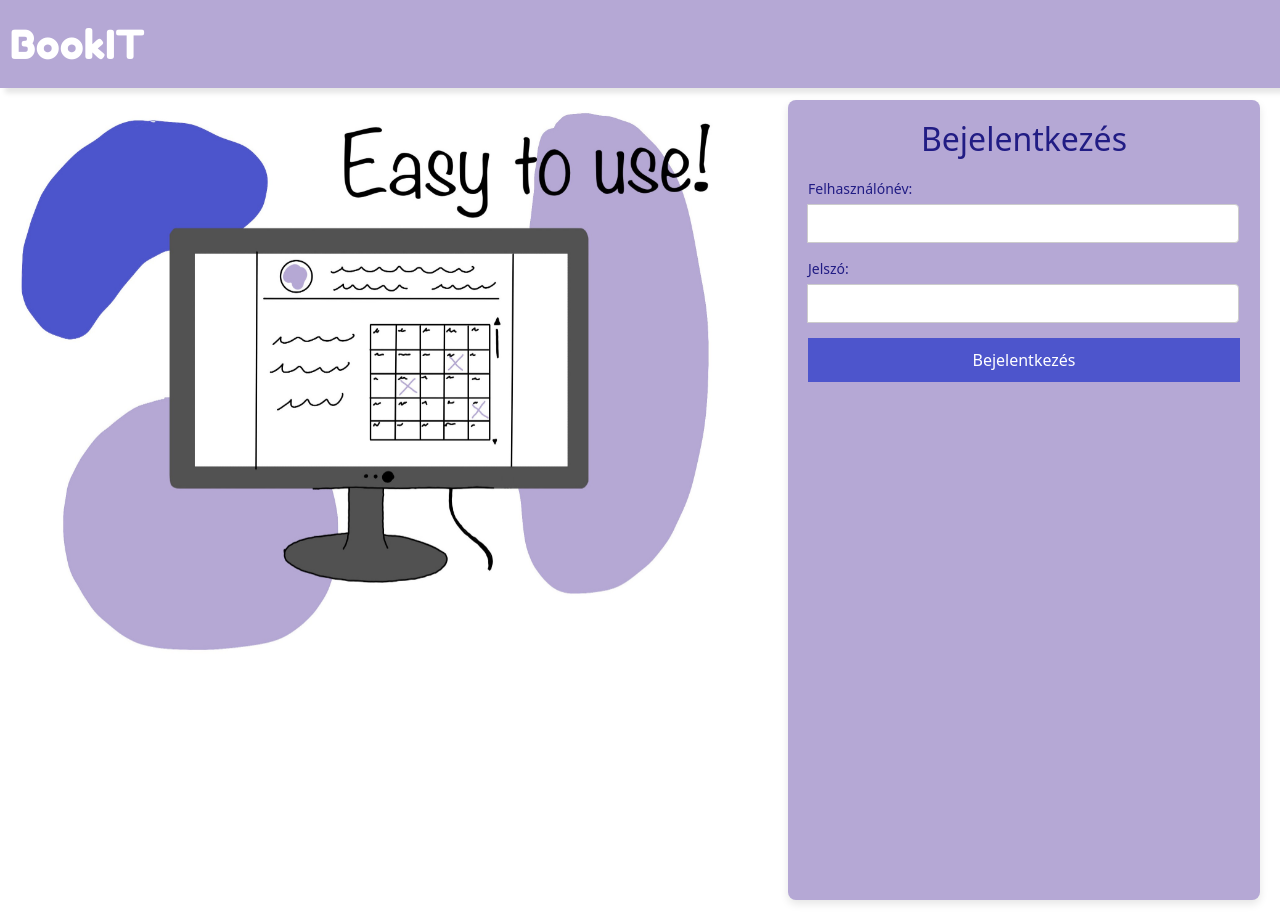
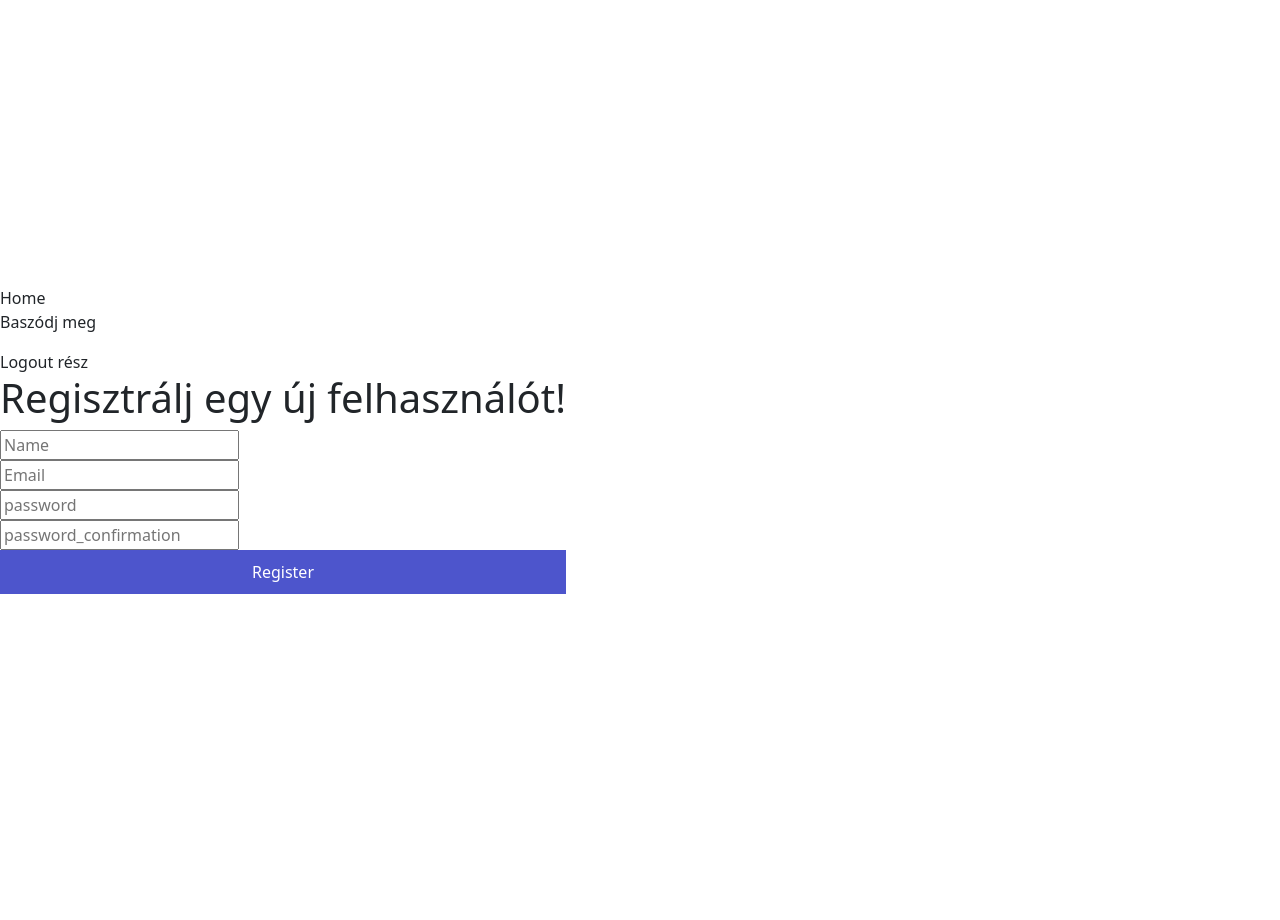
Before and after one commit to Booking-BA-BO/frontend, a React (Vite) app: page /register in a window 1280 px wide. After the commit the page ends 800 px from the top, so only its background shows below. Built offline with nearby package versions, Linux system fonts and the light colour scheme.

Commit message:
Regisztracio autentikálással

```diff
--- a/src/App.jsx
+++ b/src/App.jsx
@@ -1,12 +1,32 @@
-/* import { useState } from 'react' */
-import './App.css'
-import Header from './components/Header'
-import Galery from './components/Galery'
-import Login from './components/Login'
+import "./App.css";
+import { BrowserRouter, Routes, Route } from "react-router-dom";
+
+/* import Header from "./components/Header";
+import Galery from "./components/Galery";
+import Login from "./components/Login"; */
+import Home from "./pages/Home";
+import Layout from "./pages/Layout";
+import Register from "./pages/Auth/Register";
+import Login from "./pages/Auth/Login";
+import { useContext } from "react";
+import { AppContext } from "./Context/AppContext";
 
 export default function App() {
+  const { user } = useContext(AppContext);
 
   return (
+    <BrowserRouter>
+      <Routes>
+        <Route path="/" element={<Layout />}>
+          <Route index element={user ? <Home /> : <Register />} />
+
+          <Route path="/register" element={<Register />} />
+          <Route path="/login" element={user ? <Home /> : <Login />} />
+        </Route>
+      </Routes>
+    </BrowserRouter>
+  );
+  /*   return (
     <>
       <Header/>
       <div className='loginsite'>
@@ -14,5 +34,5 @@ export default function App() {
         <Login/>
       </div>
     </>
-  )
+  ) */
 }
--- /dev/null
+++ b/src/Context/AppContext.jsx
@@ -0,0 +1,33 @@
+import { createContext, useEffect, useState } from "react";
+
+export const AppContext = createContext();
+
+export default function AppProvider({children}){
+    const [token, setToken] = useState(localStorage.getItem('token'));
+    const [user, setUser] = useState({});
+
+    async function getUser() {
+        const res = await fetch('/api/user', {
+            headers: {
+                Authorization: `Bearer ${token}`
+            }
+        })
+
+        const data = await res.json();
+
+        setUser(data);
+        /* console.log(data); */
+    }
+
+    useEffect(()=>{
+        if (token) {
+            getUser();
+        }
+    }, [token])
+
+    return(
+        <AppContext.Provider value={{ token, setToken, user }}>
+            {children}
+        </AppContext.Provider>
+    );
+}
--- a/src/main.jsx
+++ b/src/main.jsx
@@ -2,7 +2,12 @@ import ReactDOM from "react-dom/client";
 import './index.css'
 import App from './App.jsx'
 import 'bootstrap/dist/css/bootstrap.min.css';
+import AppProvider from "./Context/AppContext.jsx";
 
 ReactDOM.createRoot(document.getElementById('root')).render(
+
+  <AppProvider>
     <App />
+  </AppProvider>
+
 );
--- /dev/null
+++ b/src/pages/Auth/Login.jsx
@@ -0,0 +1,7 @@
+export default function Login() {
+    return(
+        <>
+            <h1>Login</h1>
+        </>
+    )
+}
--- /dev/null
+++ b/src/pages/Auth/Register.jsx
@@ -0,0 +1,63 @@
+import { useContext, useState } from "react";
+import { useNavigate } from "react-router-dom";
+import { AppContext } from "../../Context/AppContext";
+
+export default function Register() {
+
+    const {token, setToken} = useContext(AppContext);
+    const navigate = useNavigate();
+
+    const [formData, setFormData] = useState({
+        name: '',
+        email: '',
+        password: '',
+        password_confirmation: '',
+    });
+
+    const [errors, setErrors] = useState({})
+
+    async function handleRegister(e) {
+        e.preventDefault();
+        const res = await fetch('/api/register', {
+            method: "post",
+            body: JSON.stringify(formData),
+        });
+
+        const data = await res.json();
+
+        if (data.errors) {
+            setErrors(data.errors)
+        }else{
+            localStorage.setItem('token', data.token);
+            setToken(data.token);
+            navigate('/');
+            console.log(data);
+        }
+
+    }
+
+    return(
+        <>
+            <h1 className="title">Regisztrálj egy új felhasználót!</h1>
+            <form onSubmit={handleRegister} className="w-1/2 mx-auto space-y-6" action="">
+                <div>
+                    <input type="text" placeholder="Name" value={formData.name} onChange={(e) => setFormData({...formData, name: e.target.value})} />
+                    {errors.title && <p className="error">{errors.name[0]}</p>}
+                </div>
+                <div>
+                    <input type="text" placeholder="Email" value={formData.email} onChange={(e) => setFormData({...formData, email: e.target.value})}/>
+                    {errors.title && <p className="error">{errors.email[0]}</p>}
+                </div>
+                <div>
+                    <input type="password" placeholder="password" value={formData.password} onChange={(e) => setFormData({...formData, password: e.target.value})}/>
+                    {errors.title && <p className="error">{errors.password[0]}</p>}
+                </div>
+                <div>
+                    <input type="password" placeholder="password_confirmation" value={formData.password_confirmation} onChange={(e) => setFormData({...formData, password_confirmation: e.target.value})}/>
+                </div>
+
+                <button className="primary-btn">Register</button>
+            </form>
+        </>
+    );
+}
--- /dev/null
+++ b/src/pages/Home.jsx
@@ -0,0 +1,9 @@
+export default function Home() {
+
+
+    return(
+        <>
+            <h1>Helló</h1>
+        </>
+    )
+}
--- /dev/null
+++ b/src/pages/Layout.jsx
@@ -0,0 +1,29 @@
+import { useContext } from "react";
+import { Link, Outlet } from "react-router-dom";
+import { AppContext } from "../Context/AppContext";
+
+export default function Layout() {
+    const {user} = useContext(AppContext);
+
+
+    return(
+        <>
+            <header>
+                <nav>
+                    <Link to="/" className="nav-link">Home</Link>
+                    {user ? (<div><p>Baszódj meg {user.name}</p>
+                    Logout rész
+                    </div>) : (
+                    <div>
+                        <Link to="/register" className="nav-link">Register</Link>
+                        <Link to="/login" className="nav-link">Login</Link>
+                    </div>)}
+                </nav>
+            </header>
+
+            <main>
+                <Outlet />
+            </main>
+        </>
+    )
+}
```
